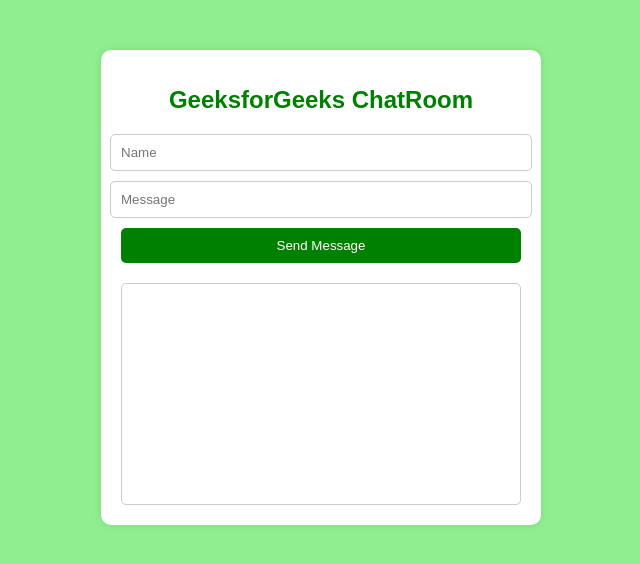
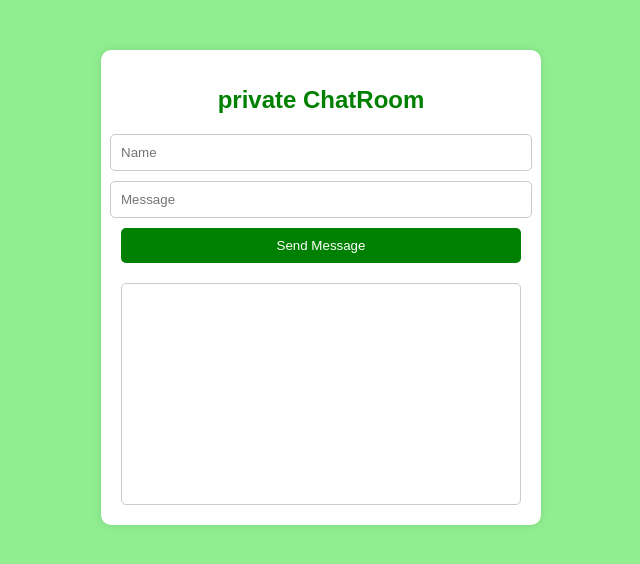
Before and after one commit to Gaurav9501/chatapp, a website: page index.html in a window 1280 px wide. Shown: the whole page, without its empty margins (319-959 px from the left). Drawn offline with nearby package versions, Linux system fonts and the light colour scheme; no server answers.

Commit message:
Update index.html

```diff
--- a/index.html
+++ b/index.html
@@ -4,13 +4,13 @@
 <html>
 
 <head>
-    <title>GeeksforGeeks ChatRoom</title>
+    <title>private ChatRoom</title>
     <link rel="stylesheet" href="style.css">
 </head>
 
 <body>
     <div class="container">
-        <h1 class="logo">GeeksforGeeks ChatRoom</h1>
+        <h1 class="logo">private ChatRoom</h1>
         <form class="form" id="form">
             <input class="input" type="text" placeholder="Name" id="myname">
             <input class="input" type="text" placeholder="Message" id="message">
```
